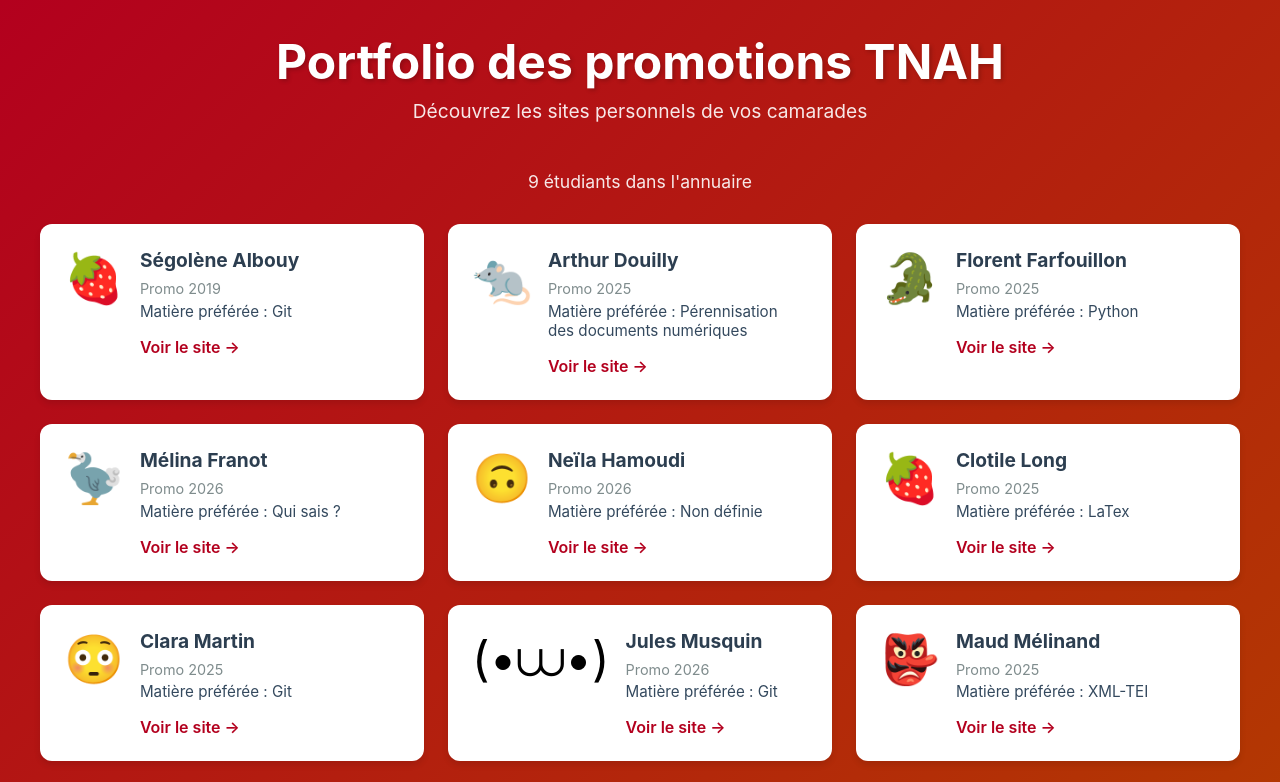
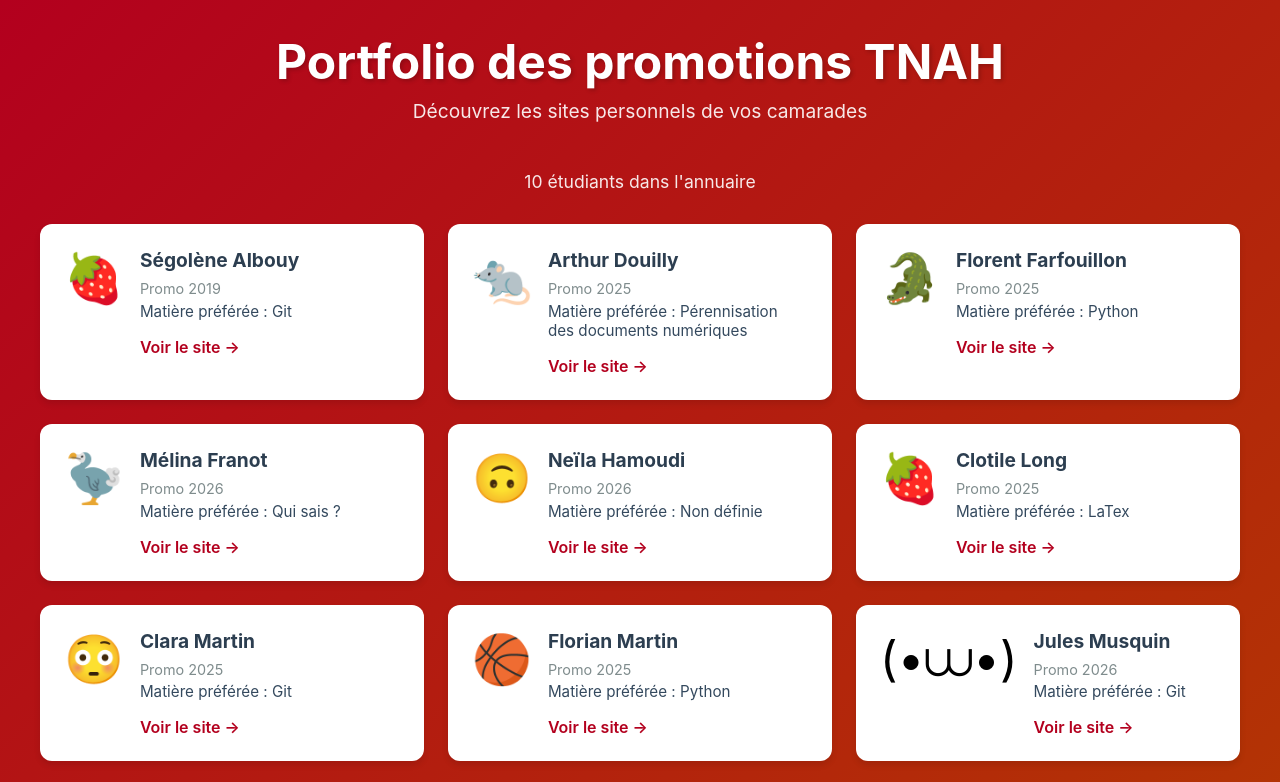
Before and after one commit to Segolene-Albouy/Portfolio-TNAH, a plain HTML site: page index.html in a window 1280 px wide. Shown: the top 782 px of the page. Drawn offline with Linux system fonts and the light colour scheme.

Commit message:
deploy: a6bd988ca3b25ca9973d102f231f41f3c49fa1d6

```diff
--- a/index.html
+++ b/index.html
@@ -15,7 +15,7 @@
         </header>
 
         <div class="stats">
-            9 étudiants dans l'annuaire
+            10 étudiants dans l'annuaire
         </div>
 
         <div class="students-grid">
@@ -105,6 +105,18 @@
         </div>
 
         <div class="student-card">
+            <div class="student-emoji">🏀</div>
+            <div class="student-info">
+                <h3>Florian Martin</h3>
+                <p class="student-promo">Promo 2025</p>
+                <p class="student-matiere">Matière préférée : Python</p>
+                <a href="https://floflo-boop.github.io/" target="_blank" class="student-link">
+                    Voir le site →
+                </a>
+            </div>
+        </div>
+
+        <div class="student-card">
             <div class="student-emoji">(•⩊•)</div>
             <div class="student-info">
                 <h3>Jules Musquin</h3>
```
Also changed, not shown: students.json (+7 -1 lines).
